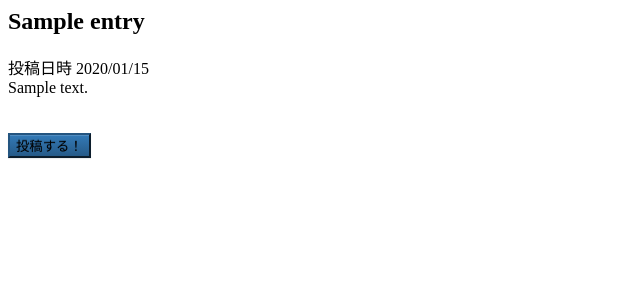
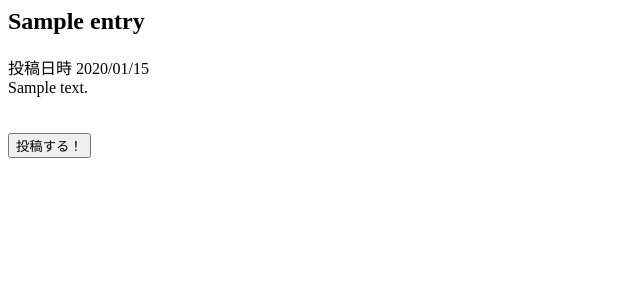
Before and after one commit to juniskw/blog-in-heroku, a Django app: page / in a window 1280 px wide. Shown: the top 300 px of the page, without its empty margins (0-640 px from the left). Run offline with Django 3.2, Linux system fonts and the light colour scheme; tables that the repository leaves empty hold one stand-in row (values such as "Sample post"); some libraries are stand-ins or nearby versions.

Commit message:
button class test

```diff
--- a/fastblog/templates/page_of_fastblog/index.html
+++ b/fastblog/templates/page_of_fastblog/index.html
@@ -2,7 +2,7 @@
 	<head>
 		<title>ぶろぐ</title>
 		<meta name="viewport" content="width=device-width, initial-scale=1.0">
-		<link rel="stylesheet" href="//netdna.bootstrapcdn.com/bootstrap/3.0.3/css/bootstrap-theme.min.css">
+		<link rel="stylesheet" href="http://netdna.bootstrapcdn.com/bootstrap/3.0.3/css/bootstrap-theme.min.css">
 		<script src="https://code.jquery.com/jquery.js"></script>
 		<script src="//netdna.bootstrapcdn.com/bootstrap/3.0.3/js/bootstrap.min.js"></script>
 	</head>
@@ -20,8 +20,6 @@
 		{% endfor %}
 		<br/>
 		<br/>
-		<!--<a href="/new/">-->
-			<button href="/new/" type="button" class="btn btn-primary">投稿する！</button>
-		<!--</a>-->
+		<a href="/new/"><button type="button" class="btn">投稿する！</button></a>
 	</body>
 </html>
--- a/fastblog/templates/page_of_fastblog/new.html
+++ b/fastblog/templates/page_of_fastblog/new.html
@@ -2,7 +2,7 @@
 	<head>
 		<title>投稿</title>
 		<meta name="viewport" content="width=device-width, initial-scale=1.0">
-		<link rel="stylesheet" href="//netdna.bootstrapcdn.com/bootstrap/3.0.3/css/bootstrap-theme.min.css">
+		<link rel="stylesheet" href="http://netdna.bootstrapcdn.com/bootstrap/3.0.3/css/bootstrap-theme.min.css">
 		<script src="https://code.jquery.com/jquery.js"></script>
 		<script src="//netdna.bootstrapcdn.com/bootstrap/3.0.3/js/bootstrap.min.js"></script>
 	</head>
@@ -16,7 +16,7 @@
 					{{form}}
 					<tr>
 						<td cols="2">
-							<button type="submit" class="btn btn-primary">投稿！</button>
+							<button type="submit" class="btn">投稿！</button>
 						</td>
 					</tr>
 				</tbody>
```
